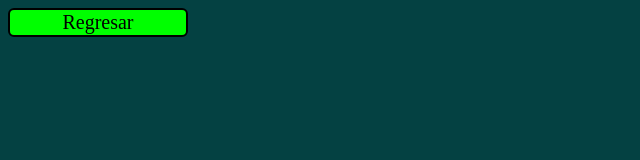
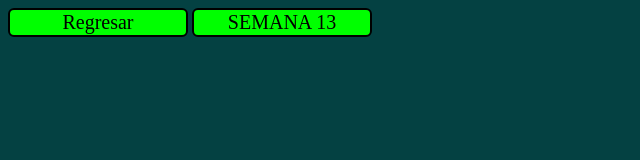
Before and after one commit to Jero-Morales-Cordoba1/trabajos-tecno, a plain HTML site: page segundo-periodo.html in a window 1280 px wide. Shown: the whole page, without its empty margins (0-640 px from the left). Drawn offline with Linux system fonts and the light colour scheme.

Commit message:
Update segundo-periodo.html

```diff
--- a/segundo-periodo.html
+++ b/segundo-periodo.html
@@ -6,6 +6,8 @@
 <body>
 <body style="background-color:#044142  ;">
 	<a href="index.html"> <input type="button" value="Regresar" class="regre"></a>
+	<a href="https://jero-morales-cordoba1.github.io/semana-13/"> <input type="button" value="SEMANA 13" class="regre"></a>
+
 </body>
 
 
```
